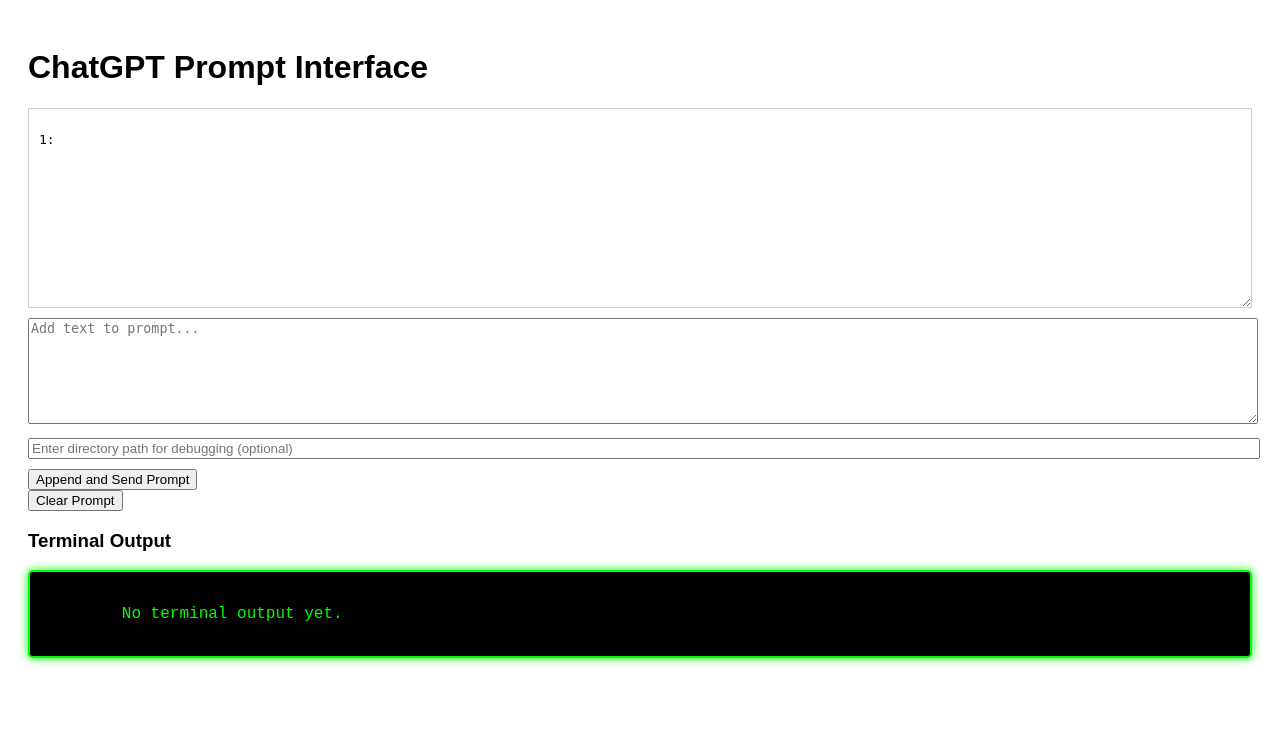
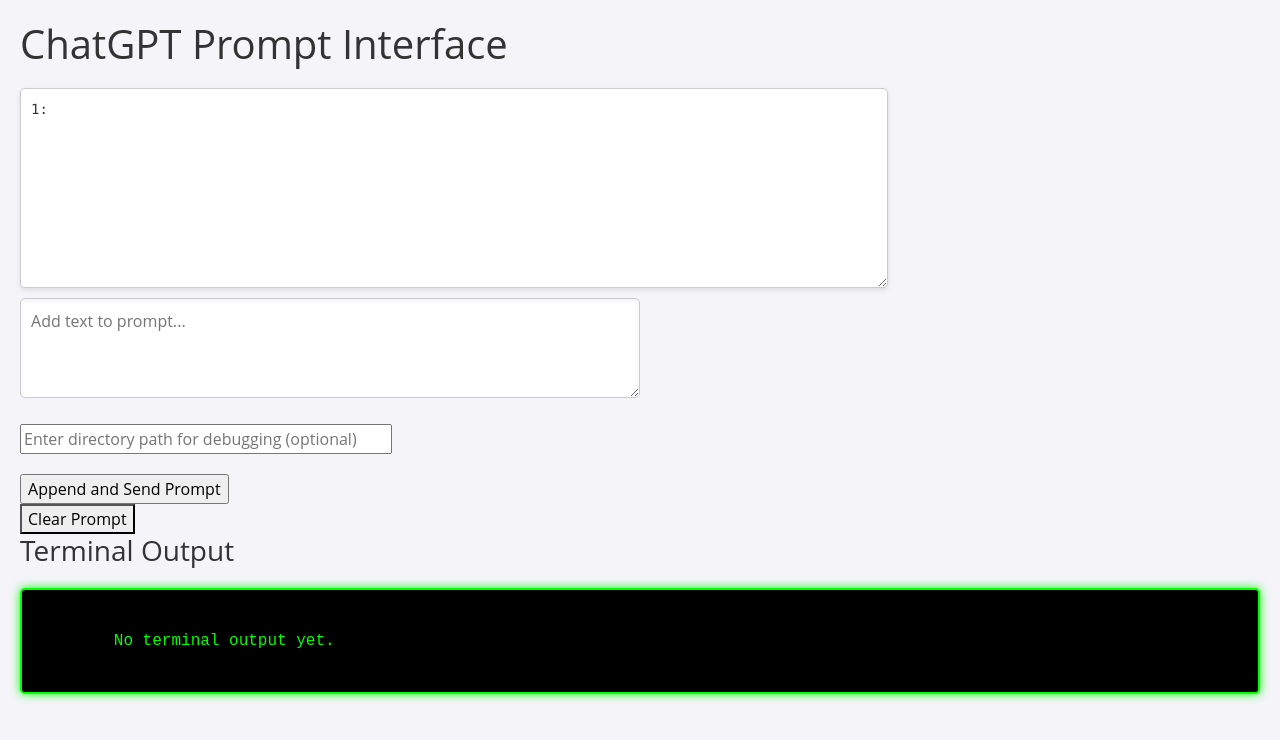
Before and after one commit to bigroll123/zemnir, a Flask app: page / in a window 1280 px wide. Shown: the top 740 px of the page. Run offline with Flask 3, Linux system fonts and the light colour scheme.

Commit message:
adding fonts

```diff
--- a/app/templates/index.html
+++ b/app/templates/index.html
@@ -2,29 +2,129 @@
 <html lang="en">
 <head>
     <meta charset="UTF-8">
-    <title>ChatGPT Prompt Interface</title>
+    <meta name="viewport" content="width=device-width, initial-scale=1.0">
+    <title>Zemnir GPT assistant</title>
+
+    <!-- Bootstrap CSS (optional for layout support) -->
+    <link href="https://cdn.jsdelivr.net/npm/bootstrap@5.3.0/dist/css/bootstrap.min.css" rel="stylesheet">
+
+    <!-- Custom Theme Styles -->
     <style>
+        .form-container {
+            display: flex;
+            flex-direction: column; /* Ensures a vertical layout */
+            gap: 10px; /* Adds space between items */
+        }
+        /* General Layout */
         body {
-            font-family: sans-serif;
+            font-family: 'Open Sans', sans-serif;
             padding: 20px;
+            background-color: #f4f4f9;
+            color: #333;
         }
+
+        /* Header */
+        header {
+            background-color: #28a745;
+            padding: 20px 0;
+            text-align: center;
+            color: #fff;
+            box-shadow: 0 2px 10px rgba(0,0,0,0.1);
+        }
+
+        header h1 {
+            font-size: 2rem;
+            font-weight: bold;
+            margin: 0;
+        }
+
+        nav ul {
+            list-style: none;
+            padding: 0;
+            display: flex;
+            justify-content: center;
+            margin-top: 10px;
+        }
+
+        nav ul li {
+            margin: 0 10px;
+        }
+
+        nav ul li a {
+            color: #fff;
+            text-decoration: none;
+            font-size: 16px;
+            font-weight: bold;
+        }
+
+        nav ul li a:hover {
+            text-decoration: underline;
+        }
+
+        /* Prompt Container */
         .prompt-container {
-            width: 100%;
+            width: 70%;
             height: 200px;
             overflow: auto;
             border: 1px solid #ccc;
             padding: 10px;
             resize: both;
             box-sizing: border-box;
+            background-color: #fff;
+            border-radius: 5px;
+            box-shadow: 0 2px 5px rgba(0,0,0,0.1);
+            margin-top: 20px;
         }
+
         textarea {
-            width: 100%;
+            width: 50%;
             height: 100px;
             margin-top: 10px;
+            border: 1px solid #ccc;
+            border-radius: 5px;
+            padding: 10px;
+            box-shadow: inset 0 2px 5px rgba(0,0,0,0.05);
+            resize: both;
+            position: relative;
         }
+
+        /* Controls */
         .controls {
             margin-top: 10px;
+            display: flex;
+            gap: 10px;
         }
+
+        .btn-custom {
+            padding: 10px 20px;
+            font-size: 16px;
+            text-align: center;
+            background-color: #28a745;
+            color: #fff;
+            border: none;
+            border-radius: 5px;
+            cursor: pointer;
+        }
+
+        .btn-custom:hover {
+            background-color: #218838;
+        }
+
+        .btn-secondary {
+            padding: 10px 20px;
+            font-size: 16px;
+            background-color: #dc3545;
+            color: #fff;
+            border: none;
+            border-radius: 5px;
+            cursor: pointer;
+        }
+
+        .btn-secondary:hover {
+            background-color: #c82333;
+        }
+
+        /* Terminal Output */
         .terminal-output {
             background-color: #000000;
             color: #00ff00;
@@ -35,7 +135,20 @@
             white-space: pre-wrap;
             border: 2px solid #00ff00;
             box-shadow: 0 0 10px #00ff00;
+            margin-top: 20px;
         }
+
+        /* Footer */
+        footer {
+            background-color: #28a745;
+            color: #2f6bd3;
+            text-align: center;
+            padding: 10px 0;
+            position: fixed;
+            bottom: 0;
+            width: 100%;
+        }
+
     </style>
 </head>
 <body>
@@ -47,14 +160,16 @@
     </div>
 
     <!-- Form for Adding and Sending Prompt -->
-    <form method="POST" action="/add_and_send">
-      <textarea id="prompt-textarea" name="new_text" placeholder="Add text to prompt..."></textarea>
+    <form method="POST" action="/add_and_send" class="form-container">
+      <div class="textarea-container">
+          <textarea id="prompt-textarea" name="new_text" placeholder="Add text to prompt..."></textarea>
+      </div>
       <input
           type="text"
           id="directory-path"
           name="directory_path"
           placeholder="Enter directory path for debugging (optional)"
-          style="width: 100%; margin-top: 10px;"
+          style="width: 30%; margin-top: 10px;"
       >
       <div class="controls">
           <input type="submit" value="Append and Send Prompt">
```
Also changed, not shown: 1 other file.
